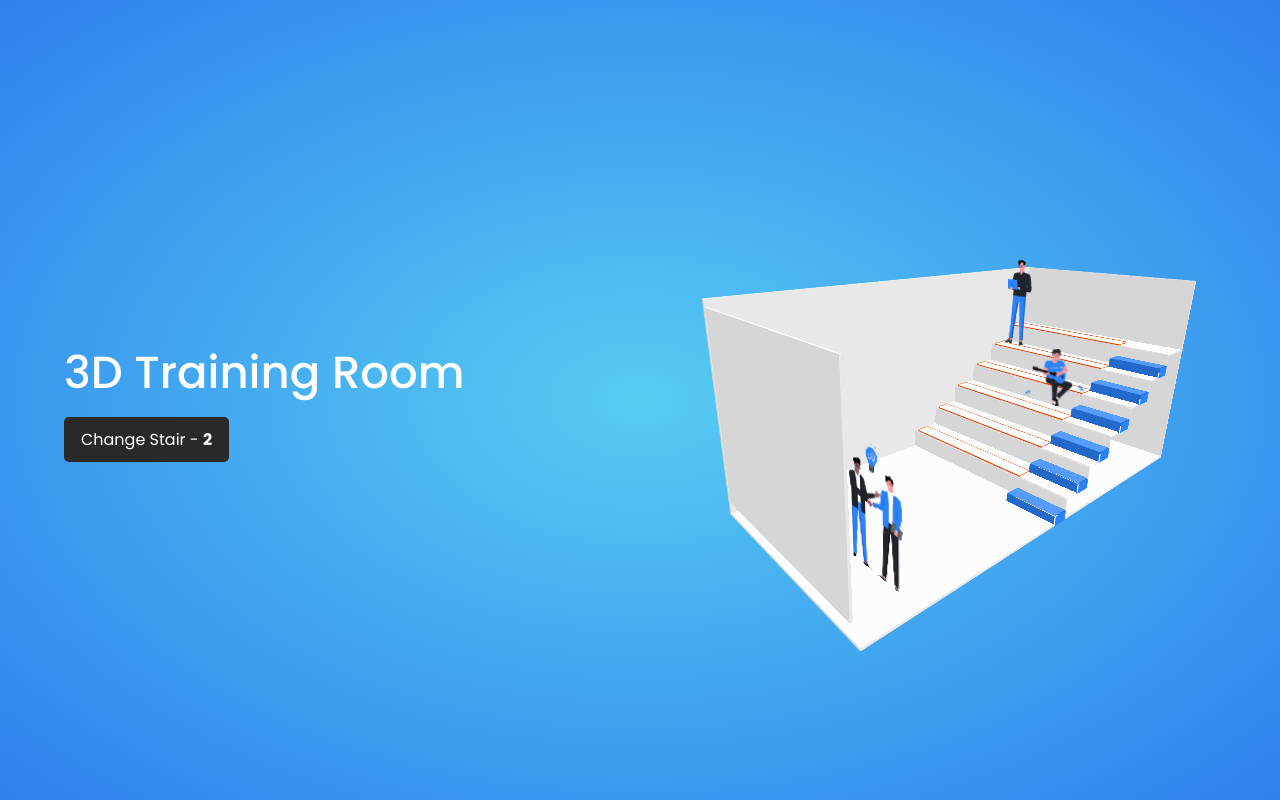
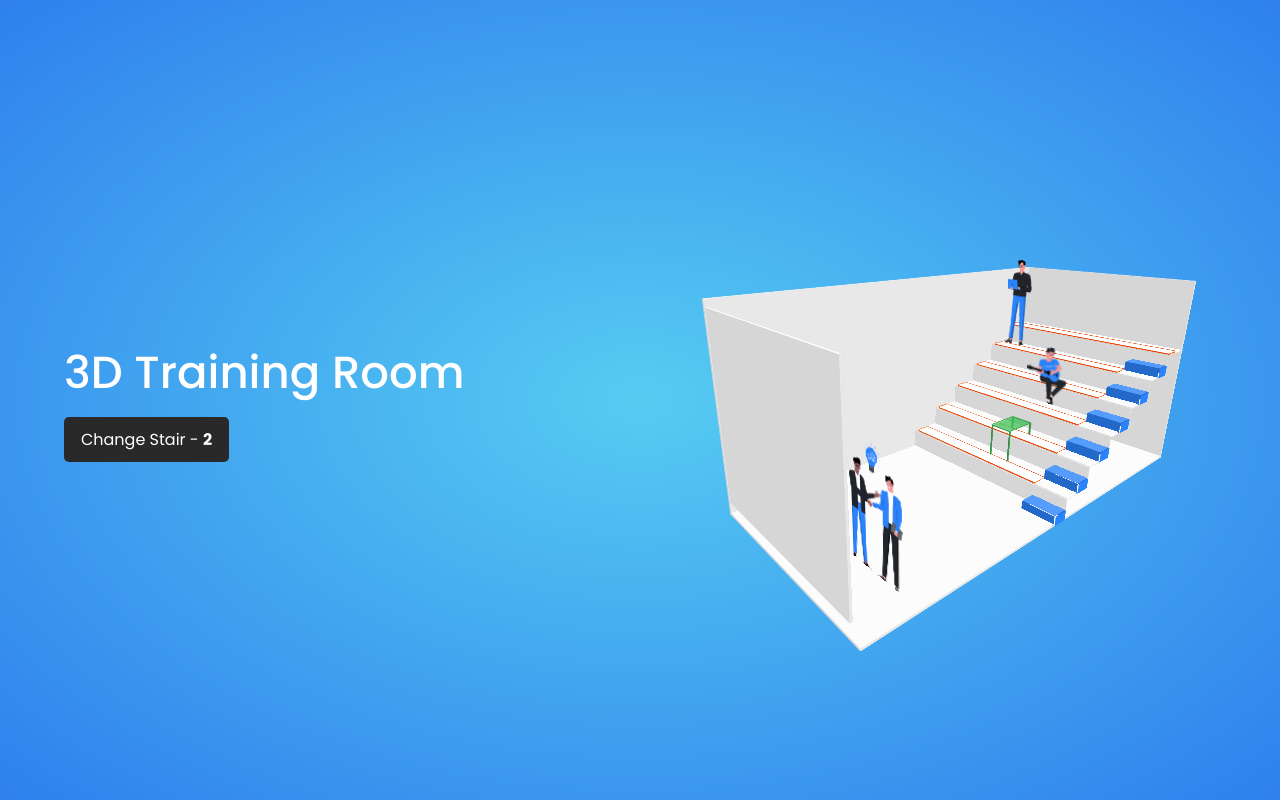
Before and after one commit to vuonghuuthien/3D-Training-Room, an Angular app: page / in a window 1280 px wide. Built offline with nearby package versions, Linux system fonts and the light colour scheme.

Commit message:
Create Table Mini

```diff
--- a/src/app/app.component.html
+++ b/src/app/app.component.html
@@ -161,7 +161,7 @@
                 [class]="'face step-top__' + face"
               ></div>
               <div
-                class="seat-cushion"
+                class="seat-cushion" [class.seat-cushion-last]="i + 1 == this.step_lg_num"
                 [style.--seat-cushion-width]="seat_cushion_size.width"
                 [style.--seat-cushion-height]="seat_cushion_size.height"
                 [style.--seat-cushion-depth]="seat_cushion_size.depth"
@@ -183,12 +183,103 @@
                 ></div>
               </div>
 
-              <div *ngIf="i == 3" class="people people_guitarist" [style.--height]="people.height_md">
+              <div
+                *ngIf="i == 3"
+                class="people people_guitarist"
+                [style.--height]="people.height_md"
+              >
                 <img src="assets/people_guitarist.png" alt="" />
               </div>
 
-              <div *ngIf="i == 4" class="people people_laptop" [style.--height]="people.height_lg">
+              <div
+                *ngIf="i == 4"
+                class="people people_laptop"
+                [style.--height]="people.height_lg"
+              >
                 <img src="assets/people_laptop.png" alt="" />
+              </div>
+
+              <div
+                *ngIf="i == 0"
+                class="table-mini"
+                [style.--table-mini-width]="table_mini_size.width"
+                [style.--table-mini-height]="table_mini_size.height"
+                [style.--table-mini-depth]="table_mini_size.depth"
+                [style.--table-mini-thick]="table_mini_size.thick"
+                [style.--table-mini-bg-top]="table_mini_bg_top"
+                [style.--table-mini-bg-left]="table_mini_bg_left"
+                [style.--table-mini-bg-front]="table_mini_bg_front"
+              >
+                <div
+                  class="table-mini-top"
+                  [style.--table-mini-top-width]="table_mini_size.width"
+                  [style.--table-mini-top-height]="table_mini_size.thick"
+                  [style.--table-mini-top-depth]="table_mini_size.depth"
+                  [style.--table-mini-top-z-center]="
+                    calcZCenter(table_mini_size.thick)
+                  "
+                  [style.--table-mini-top-top-fb]="
+                    calcTop_FB(table_mini_size.thick, table_mini_size.depth)
+                  "
+                  [style.--table-mini-top-z-fb]="
+                    calcZ_FB(table_mini_size.depth)
+                  "
+                >
+                  <div
+                    *ngFor="let face of face_list"
+                    [class]="'face table-mini-top__' + face"
+                  ></div>
+                </div>
+                <div
+                  *ngFor="let count of [].constructor(2); index as i"
+                  class="table-mini-front"
+                  [class]="'table-mini-front-' + (i + 1)"
+                  [style.--table-mini-front-width]="table_mini_size.border"
+                  [style.--table-mini-front-height]="table_mini_size.height"
+                  [style.--table-mini-front-depth]="table_mini_size.thick"
+                  [style.--table-mini-front-z-center]="
+                    calcZCenter(table_mini_size.height)
+                  "
+                  [style.--table-mini-front-top-fb]="
+                    calcTop_FB(table_mini_size.height, table_mini_size.thick)
+                  "
+                  [style.--table-mini-front-z-fb]="
+                    calcZ_FB(table_mini_size.thick)
+                  "
+                >
+                  <div
+                    *ngFor="let face of face_list"
+                    [class]="'face table-mini-front__' + face"
+                  ></div>
+                </div>
+                <div
+                  *ngFor="let count of [].constructor(2); index as i"
+                  class="table-mini-back"
+                  [class]="'table-mini-back-' + (i + 1)"
+                  [style.--table-mini-back-width]="table_mini_size.border"
+                  [style.--table-mini-back-height]="table_mini_size.height_back"
+                  [style.--table-mini-back-height-than]="
+                    table_mini_size.height - table_mini_size.height_back
+                  "
+                  [style.--table-mini-back-depth]="table_mini_size.thick"
+                  [style.--table-mini-back-z-center]="
+                    calcZCenter(table_mini_size.height_back)
+                  "
+                  [style.--table-mini-back-top-fb]="
+                    calcTop_FB(
+                      table_mini_size.height_back,
+                      table_mini_size.thick
+                    )
+                  "
+                  [style.--table-mini-back-z-fb]="
+                    calcZ_FB(table_mini_size.thick)
+                  "
+                >
+                  <div
+                    *ngFor="let face of face_list"
+                    [class]="'face table-mini-back__' + face"
+                  ></div>
+                </div>
               </div>
             </div>
             <div
@@ -255,54 +346,6 @@
       <div class="people people_praise" [style.--height]="people.height_xl">
         <img src="assets/people_praise.png" alt="" />
       </div>
-
-      <div
-        class="table-mini"
-        [style.--table-mini-width]="seat_cushion_size.width"
-        [style.--table-mini-height]="seat_cushion_size.height"
-        [style.--table-mini-depth]="seat_cushion_size.depth"
-        [style.--table-mini-space]="seat_cushion_size.space"
-        [style.--table-mini-z-center]="calcZCenter(seat_cushion_size.height)"
-        [style.--table-mini-top-fb]="
-          calcTop_FB(seat_cushion_size.height, seat_cushion_size.depth)
-        "
-        [style.--table-mini-z-fb]="calcZ_FB(seat_cushion_size.depth)"
-        [style.--table-mini-bg-top]="seat_cushion_bg_top"
-        [style.--table-mini-bg-left]="seat_cushion_bg_left"
-        [style.--table-mini-bg-front]="seat_cushion_bg_front"
-      >
-        <div
-          *ngFor="let face of face_list"
-          [class]="'face table-mini__' + face"
-        ></div>
-      </div>
     </div>
   </div>
 </div>
-
-<!-- <div
-      class="room"
-      [style.--room-width]="room.width"
-      [style.--room-height]="room.height"
-      [style.--room-depth]="room.depth"
-      [style.--room-z-center]="calcZCenter(room.height)"
-      [style.--room-top-fb]="calcTop_FB(room.height, room.depth)"
-      [style.--room-z-fb]="calcZ_FB(room.depth)"
-      [style.--room-bg-top]="room_bg_top"
-      [style.--room-bg-left]="room_bg_left"
-      [style.--room-bg-front]="room_bg_front"
-    >
-      <div *ngFor="let face of face_list" [class]="'face room__' + face"></div>
-    </div> -->
-
-<!-- <div class="stairs">
-  <div class="base"></div>
-  <div
-    class="step"
-    [style.--i]="i + 1"
-    *ngFor="let step of [].constructor(this.step_lg_num); index as i"
-  >
-    <i></i>
-    <i></i>
-  </div>
-</div> -->
--- a/src/app/app.component.scss
+++ b/src/app/app.component.scss
@@ -122,7 +122,8 @@
   height: addUnit(--base-depth);
   transform: perspective(500px) rotateX(70deg) rotateZ(50deg) translateX(100px)
     translateZ(-50px);
-  // transform: perspective(500px) rotateX(70deg) rotateZ(135deg) translateX(100px) translateZ(-50px);
+  // transform: perspective(500px) rotateX(70deg) rotateZ(135deg) translateX(100px)
+  //   translateZ(-50px);
   position: relative;
   // transform: rotateX(-30deg) rotateY(250deg);
   // animation: animate 10s linear infinite;
@@ -419,6 +420,10 @@
   left: addUnit(--seat-cushion-space);
   position: absolute;
 
+  &.seat-cushion-last {
+    width: calc(100% - addUnit(--seat-cushion-space));
+  }
+
   @include face_list(
     ".seat-cushion",
     addUnit(--seat-cushion-height),
@@ -435,99 +440,90 @@
   );
 }
 
-// .stairs {
-//   margin-left: 400px;
-//   position: relative;
-//   width: 500px;
-//   height: 300px;
-//   transform-style: preserve-3d;
-//     transform: rotateX(-30deg) rotateY(250deg);
-//     animation: animate 10s linear infinite;
-//   transform: rotateX(-30deg) rotateY(35deg);
-// }
+.table-mini {
+  top: -50%;
+  left: 50%;
+  position: absolute;
 
-// @keyframes animate {
-//   0% {
-//     transform: rotateX(-30deg) rotateY(0deg);
-//   }
+  .table-mini-top {
+    width: addUnit(--table-mini-top-width);
+    height: addUnit(--table-mini-top-depth);
+    top: 0;
+    left: 0;
+    position: absolute;
+    transform: translateZ(
+      calc(addUnit(--table-mini-height) + addUnit(--table-mini-top-z-center))
+    );
 
-//   100% {
-//     transform: rotateX(-30deg) rotateY(360deg);
-//   }
-// }
+    @include face_list(
+      ".table-mini-top",
+      addUnit(--table-mini-top-height),
+      addUnit(--table-mini-top-depth),
+      addUnit(--table-mini-top-z-center),
+      addUnit(--table-mini-top-top-fb),
+      addUnit(--table-mini-top-z-fb),
+      var(--table-mini-bg-top),
+      var(--table-mini-bg-top),
+      var(--table-mini-bg-front),
+      var(--table-mini-bg-front),
+      var(--table-mini-bg-left),
+      var(--table-mini-bg-left)
+    );
+  }
+  .table-mini-front {
+    width: addUnit(--table-mini-front-width);
+    height: addUnit(--table-mini-front-depth);
+    top: calc(-1 * addUnit(--table-mini-thick));
+    left: 0;
+    position: absolute;
+    transform: translateY(addUnit(--table-mini-depth))
+      translateZ(addUnit(--table-mini-front-z-center));
 
-// .stairs .base {
-//   position: absolute;
-//   top: 0;
-//   left: 60px;
-//   width: 360px;
-//   height: 300px;
-//   background: #a87bcf;
-//   transform: rotateX(90deg) translateZ(-150px) scale(1.25);
-//   filter: blur(20px);
-//   opacity: 0.5;
-// }
+    @include face_list(
+      ".table-mini-front",
+      addUnit(--table-mini-front-height),
+      addUnit(--table-mini-front-depth),
+      addUnit(--table-mini-front-z-center),
+      addUnit(--table-mini-front-top-fb),
+      addUnit(--table-mini-front-z-fb),
+      var(--table-mini-bg-top),
+      var(--table-mini-bg-top),
+      var(--table-mini-bg-front),
+      var(--table-mini-bg-front),
+      var(--table-mini-bg-left),
+      var(--table-mini-bg-left)
+    );
+  }
+  .table-mini-back {
+    width: addUnit(--table-mini-back-width);
+    height: addUnit(--table-mini-back-depth);
+    top: 0;
+    left: 0;
+    position: absolute;
+    transform: translateZ(
+      calc(
+        addUnit(--table-mini-back-z-center) +
+          addUnit(--table-mini-back-height-than)
+      )
+    );
 
-// .stairs .step {
-//   position: absolute;
-//   bottom: 0;
-//   left: calc(60px * var(--i));
-//   width: 60px;
-//   height: calc(60px * var(--i));
-//   transform-style: preserve-3d;
-// }
-
-// .stairs .step::before {
-//   content: "";
-//   position: absolute;
-//   top: 0;
-//   left: 0;
-//   width: 60px;
-//   height: 300px;
-//   background: #cf8df1;
-//   transform: rotateX(90deg) translateZ(150px);
-// }
-
-// .stairs .step:hover::before {
-//   filter: brightness(1.1);
-//   cursor: pointer;
-// }
-
-// .stairs .step::after {
-//   content: "";
-//   position: absolute;
-//   top: 0;
-//   left: 0;
-//   width: 300px;
-//   height: 60px;
-//   background: #ae52dd;
-//   transform: rotateY(90deg) translateZ(-150px);
-// }
-
-// .stairs .step i {
-//   position: absolute;
-//   display: block;
-//   width: 60px;
-//   height: 100%;
-//   background: #a54bcf;
-//   transform-style: preserve-3d;
-// }
-
-// .stairs .step i:nth-child(1) {
-//   transform: translateZ(150px);
-// }
-
-// .stairs .step i:nth-child(2) {
-//   transform: translateZ(-150px);
-// }
-
-// .stairs .step:last-child i:nth-child(2)::before {
-//   content: "";
-//   position: absolute;
-//   top: 0;
-//   left: 0;
-//   width: 300px;
-//   height: 100%;
-//   background: #ae52dd;
-//   transform: rotateY(90deg) translate3d(-150px, 0, -90px);
-// }
+    @include face_list(
+      ".table-mini-back",
+      addUnit(--table-mini-back-height),
+      addUnit(--table-mini-back-depth),
+      addUnit(--table-mini-back-z-center),
+      addUnit(--table-mini-back-top-fb),
+      addUnit(--table-mini-back-z-fb),
+      var(--table-mini-bg-top),
+      var(--table-mini-bg-top),
+      var(--table-mini-bg-front),
+      var(--table-mini-bg-front),
+      var(--table-mini-bg-left),
+      var(--table-mini-bg-left)
+    );
+  }
+  .table-mini-front-2,
+  .table-mini-back-2 {
+    left: calc(addUnit(--table-mini-width) - addUnit(--table-mini-thick));
+  }
+}
--- a/src/app/app.component.ts
+++ b/src/app/app.component.ts
@@ -28,7 +28,7 @@ export class AppComponent {
   // Stair Detail
   step_sm_num = 12;
   step_sm_size = {
-    width: 900 * this.scale,
+    width: 600 * this.scale,
     height: 180 * this.scale,
     depth: 280 * this.scale,
   };
@@ -70,7 +70,7 @@ export class AppComponent {
 
   // Seat Cushion Detail
   seat_cushion_size = {
-    width: 2500 * this.scale,
+    width: 2800 * this.scale,
     height: 30 * this.scale,
     depth: 260 * this.scale,
     space: 100 * this.scale,
@@ -79,6 +79,32 @@ export class AppComponent {
   seat_cushion_bg_top = '#FFFFFF';
   seat_cushion_bg_left = '#FB6514';
   seat_cushion_bg_front = '#EC4A0A';
+
+  // Table Mini Detail
+  table_mini_size = {
+    width: 400 * this.scale,
+    height: 600 * this.scale,
+    height_back: 280 * this.scale,
+    depth: 600 * this.scale,
+    thick: 20 * this.scale,
+    border: 20 * this.scale,
+  };
+  // Table Mini Style
+  table_mini_bg_top = 'rgba(64,192,87, 0.5)';
+  table_mini_bg_left = '#2F9E44';
+  table_mini_bg_front = '#2B8A3E';
+
+  // Cabinet Detail
+  cabinet_size = {
+    width: 200 * this.scale,
+    height: 300 * this.scale,
+    depth: 260 * this.scale,
+    thick: 20 * this.scale,
+  };
+  // Seat Cushion Style
+  cabinet_bg_top = '#FFFFFF';
+  cabinet_bg_left = '#FB6514';
+  cabinet_bg_front = '#EC4A0A';
 
   constructor() {}
 
```
Also changed, not shown: src/assets/people_guitarist.png.
